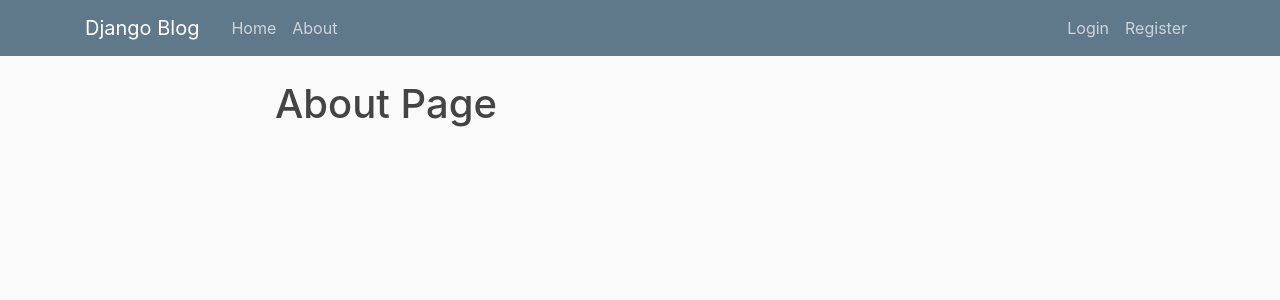
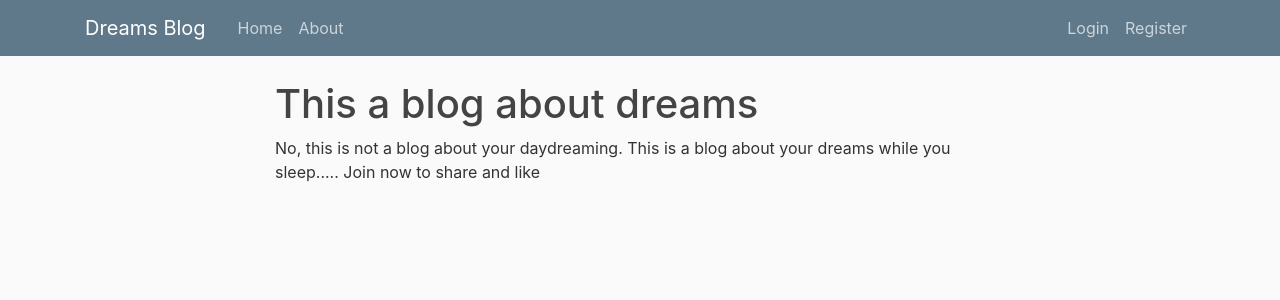
Before and after one commit to dontwarrior/django-project, a Django app: page /about/ in a window 1280 px wide. Shown: the top 300 px of the page. Run offline with Django 3.2, Linux system fonts and the light colour scheme; some libraries are stand-ins or nearby versions.

Commit message:
about_page_updated

```diff
--- a/django_prj/blog/templates/base.html
+++ b/django_prj/blog/templates/base.html
@@ -3,14 +3,11 @@
 <!DOCTYPE html>
 <html lang="en">
 <head>
-    {#    <meta>#}
-    {#    <link rel="stylesheet" href="https://cdn.jsdelivr.net/npm/bootstrap@4.5.3/dist/css/bootstrap.min.css"#}
-    {#          integrity="sha384-TX8t27EcRE3e/ihU7zmQxVncDAy5uIKz4rEkgIXeMed4M0jlfIDPvg6uqKI2xXr2" crossorigin="anonymous">#}
-    {#    #}
+
     <meta charset="utf-8">
     <meta name="viewport" content="width=device-width, initial-scale=1, shrink-to-fit=no">
 
-    <!-- Bootstrap CSS -->
+
     <link rel="stylesheet" href="https://maxcdn.bootstrapcdn.com/bootstrap/4.0.0/css/bootstrap.min.css"
           integrity="sha384-Gn5384xqQ1aoWXA+058RXPxPg6fy4IWvTNh0E263XmFcJlSAwiGgFAW/dAiS6JXm" crossorigin="anonymous">
 
@@ -21,7 +18,7 @@
 <header class="site-header">
     <nav class="navbar navbar-expand-md navbar-dark bg-steel fixed-top">
         <div class="container">
-            <a class="navbar-brand mr-4" href="{% url 'blog-home' %}">Django Blog</a>
+            <a class="navbar-brand mr-4" href="{% url 'blog-home' %}">Dreams Blog</a>
             <button class="navbar-toggler" type="button" data-toggle="collapse" data-target="#navbarToggle"
                     aria-controls="navbarToggle" aria-expanded="false" aria-label="Toggle navigation">
                 <span class="navbar-toggler-icon"></span>
--- a/django_prj/blog/templates/blog/about.html
+++ b/django_prj/blog/templates/blog/about.html
@@ -1,5 +1,7 @@
 {% extends 'base.html' %}
 {% block content %}
     <title>About</title>
-    <h1>About Page</h1>
+    <h1>This a blog about dreams</h1>
+    <p>No, this is not a blog about your daydreaming. This is a blog about your dreams while you sleep.....
+    Join now to share and like</p>
 {% endblock %}
```
